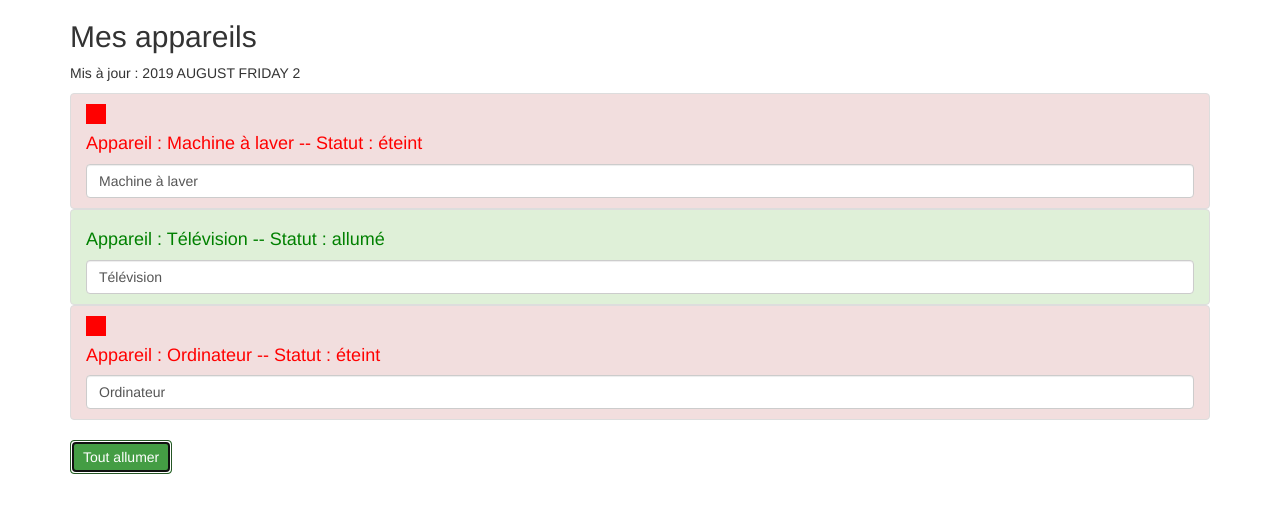
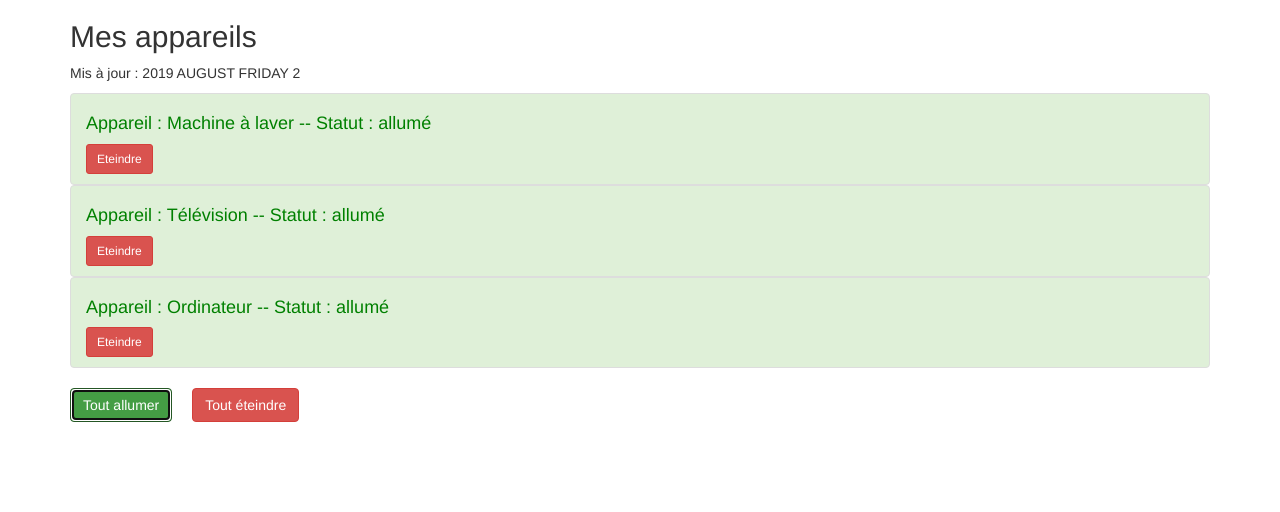
Before and after one commit to sserges/mon-projet-angular, an Angular app: page / in a window 1280 px wide. Both pictures are taken after a click on the button "Tout allumer". Shown: the top 512 px of the page. Built offline with nearby package versions, Linux system fonts and the light colour scheme.

Commit message:
Improve code structure with Services

```diff
--- a/src/app/app.component.html
+++ b/src/app/app.component.html
@@ -4,11 +4,14 @@
       <h2>Mes appareils</h2>
       <p>Mis à jour : {{ lastUpdate | async | date: 'y MMMM EEEE d' | uppercase }}</p>
       <ul class="list-group">
-        <app-appareil *ngFor="let appareil of appareils" [appareilName]="appareil.name"
-          [appareilStatus]="appareil.status"></app-appareil>
+        <app-appareil *ngFor="let appareil of appareils; let i = index" [indexOfAppareil]="i"
+          [appareilName]="appareil.name" [appareilStatus]="appareil.status"></app-appareil>
       </ul>
-      <button class="btn btn-success" [disabled]="!isAuth" (click)="onAllumer()">
+      <button class="btn btn-success" (click)="onAllumer()">
         Tout allumer
+      </button>
+      <button style="margin-left: 20px" class="btn btn-danger" (click)="onEteindre()">
+        Tout éteindre
       </button>
     </div>
   </div>
--- a/src/app/app.component.ts
+++ b/src/app/app.component.ts
@@ -1,11 +1,13 @@
-import { Component } from '@angular/core';
+import { Component, OnInit } from '@angular/core';
+
+import { AppareilService } from './services/appareil.service';
 
 @Component({
   selector: 'app-root',
   templateUrl: './app.component.html',
   styleUrls: ['./app.component.scss']
 })
-export class AppComponent {
+export class AppComponent implements OnInit {
   isAuth = false;
 
   lastUpdate = new Promise(
@@ -17,30 +19,25 @@
     }
   );
 
-  appareils = [
-    {
-      name: 'Machine à laver',
-      status: 'éteint'
-    },
-    {
-      name: 'Télévision',
-      status: 'allumé'
-    },
-    {
-      name: 'Ordinateur',
-      status: 'éteint'
-    }
-  ];
+  appareils: any[];
 
-
-
-  constructor() {
+  constructor(private appareilService: AppareilService) {
     setTimeout(() => {
       this.isAuth = true;
     }, 4000);
   }
 
+  ngOnInit() {
+    this.appareils = this.appareilService.appareils;
+  }
+
   onAllumer() {
-    console.log('On allume tout !');
+    this.appareilService.switchOnAll();
+  }
+
+  onEteindre() {
+    if (confirm('Etes-vous sûr de vouloir éteindre tous vos appareils ?')) {
+      this.appareilService.switchOffAll();
+    }
   }
 }
--- a/src/app/app.module.ts
+++ b/src/app/app.module.ts
@@ -5,6 +5,8 @@
 import { AppComponent } from './app.component';
 import { MonPremierComponent } from './mon-premier/mon-premier.component';
 import { AppareilComponent } from './appareil/appareil.component';
+
+import { AppareilService } from './services/appareil.service';
 
 @NgModule({
   declarations: [
@@ -16,7 +18,9 @@
     BrowserModule,
     FormsModule
   ],
-  providers: [],
+  providers: [
+    AppareilService
+  ],
   bootstrap: [AppComponent]
 })
 export class AppModule { }
--- a/src/app/appareil/appareil.component.html
+++ b/src/app/appareil/appareil.component.html
@@ -1,6 +1,9 @@
 <li
   [ngClass]="{'list-group-item': true, 'list-group-item-success': appareilStatus === 'allumé', 'list-group-item-danger': appareilStatus === 'éteint'}">
-  <div style="width: 20px; height: 20px; background-color: red;" *ngIf="appareilStatus === 'éteint'"></div>
   <h4 [ngStyle]="{color: getColor()}">Appareil : {{ appareilName }} -- Statut : {{ getStatus() }}</h4>
-  <input type="text" class="form-control" [(ngModel)]="appareilName" />
+  <!-- <button class="btn btn-success" (click)="onSwitchOn()" [disabled]="appareilStatus === 'allumé'">Allumer</button>
+  <button class="btn btn-danger" style="margin-left: 20px" (click)="onSwitchOff()"
+    [disabled]="appareilStatus === 'éteint'">Eteindre</button> -->
+  <button class="btn btn-sm btn-success" *ngIf="appareilStatus === 'éteint'" (click)="onSwitch()">Allumer</button>
+  <button class="btn btn-sm btn-danger" *ngIf="appareilStatus === 'allumé'" (click)="onSwitch()">Eteindre</button>
 </li>
--- a/src/app/appareil/appareil.component.ts
+++ b/src/app/appareil/appareil.component.ts
@@ -1,4 +1,6 @@
 import { Component, OnInit, Input } from '@angular/core';
+import { AppareilService } from '../services/appareil.service';
+
 
 @Component({
   selector: 'app-appareil',
@@ -8,8 +10,9 @@
 export class AppareilComponent implements OnInit {
   @Input() appareilName: string;
   @Input() appareilStatus: string;
+  @Input() indexOfAppareil: number;
 
-  constructor() { }
+  constructor(private appareilService: AppareilService) { }
 
   ngOnInit() { }
 
@@ -24,4 +27,13 @@
       return 'red';
     }
   }
+
+  onSwitch() {
+    if (this.appareilStatus === 'allumé') {
+      this.appareilService.switchOffOne(this.indexOfAppareil);
+    } else if (this.appareilStatus === 'éteint') {
+      this.appareilService.switchOnOne(this.indexOfAppareil);
+    }
+  }
+
 }
--- /dev/null
+++ b/src/app/services/appareil.service.ts
@@ -0,0 +1,36 @@
+export class AppareilService {
+    appareils = [
+        {
+            name: 'Machine à laver',
+            status: 'éteint'
+        },
+        {
+            name: 'Télévision',
+            status: 'éteint'
+        },
+        {
+            name: 'Ordinateur',
+            status: 'éteint'
+        }
+    ];
+
+    switchOnAll() {
+        for (const appareil of this.appareils) {
+            appareil.status = 'allumé';
+        }
+    }
+
+    switchOffAll() {
+        for (const appareil of this.appareils) {
+            appareil.status = 'éteint';
+        }
+    }
+
+    switchOnOne(index: number) {
+        this.appareils[index].status = 'allumé';
+    }
+
+    switchOffOne(index: number) {
+        this.appareils[index].status = 'éteint';
+    }
+}
```
